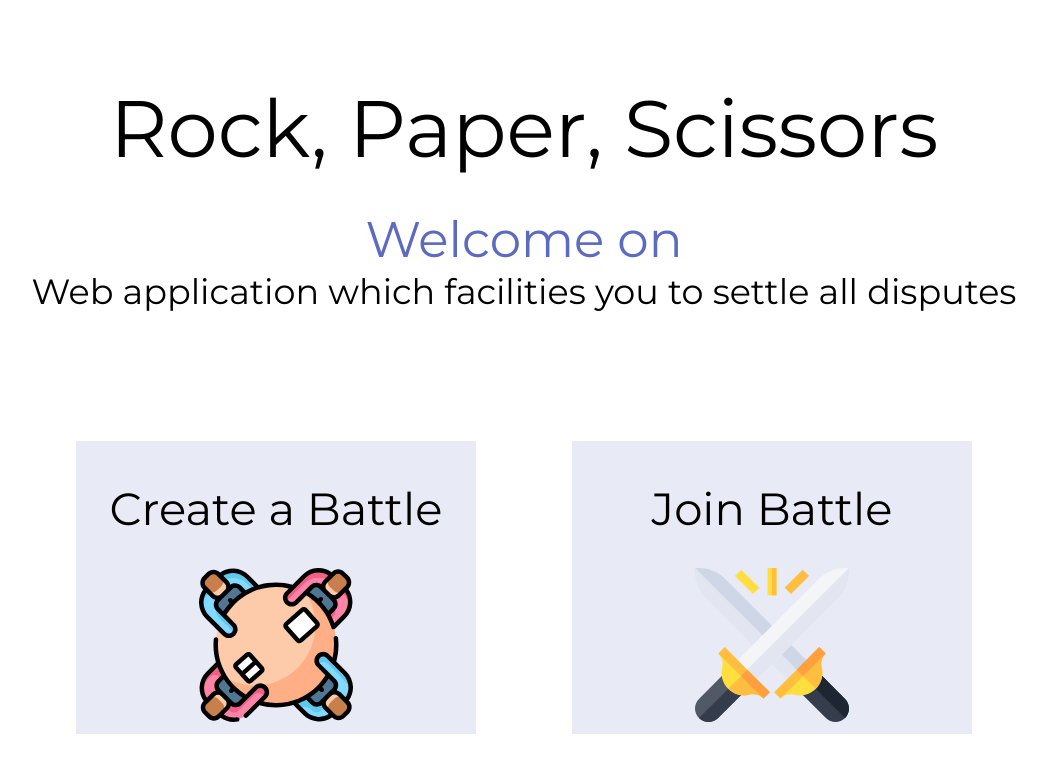
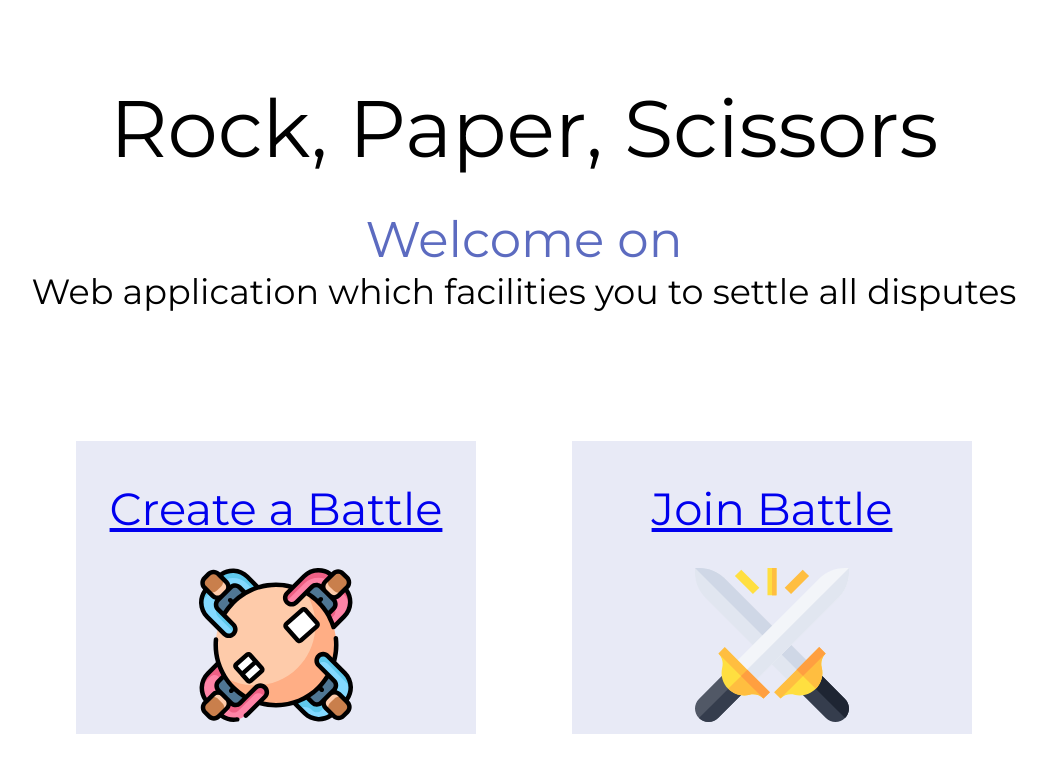
Before and after one commit to szymonbla/Login_system-frontend, a React (Create React App) app: page / in a window 1280 px wide. Shown: the top 772 px of the page, without its empty margins (116-1163 px from the left). Built offline with nearby package versions, Linux system fonts and the light colour scheme.

Commit message:
Add routing

```diff
--- a/src/pages/Createbattle.jsx
+++ b/src/pages/Createbattle.jsx
@@ -0,0 +1,7 @@
+import react from "react";
+
+const Createbattle = () => {
+  return <h1>Create battle</h1>;
+};
+
+export default Createbattle;
--- a/src/pages/HomePage.jsx
+++ b/src/pages/HomePage.jsx
@@ -2,20 +2,40 @@ import React from "react";
 import Headline from "../components/Headline";
 import EnterButton from "../components/EnterButton";
 import images from "../images/images";
+import Createbattle from "../pages/Createbattle";
+import Joinbattle from "../pages/Joinbattle";
+
+import { BrowserRouter as Router, Switch, Route, Link } from "react-router-dom";
 
 const HomePage = () => {
   return (
+    <Router>
+      <Switch>
+        <Route exact path="/">
           <div className="homepage-background-container">
             <div className="homepage-container">
               <div className="row">
                 <Headline />
               </div>
               <div className="homepage-battle">
+                <Link to="/create">
                   <EnterButton imageBattle={images[0].icon} content="Create a Battle" />
+                </Link>
+                <Link to="/join">
                   <EnterButton imageBattle={images[1].icon} content="Join Battle" />
+                </Link>
               </div>
             </div>
           </div>
+        </Route>
+        <Route path="/create">
+          <Createbattle />
+        </Route>
+        <Route path="/join">
+          <Joinbattle />
+        </Route>
+      </Switch>
+    </Router>
   );
 };
 
--- a/src/pages/Joinbattle.jsx
+++ b/src/pages/Joinbattle.jsx
@@ -0,0 +1,7 @@
+import react from "react";
+
+const Joinbattle = () => {
+  return <h1>Join battle</h1>;
+};
+
+export default Joinbattle;
```
Lines whose indentation alone changed are shown as unchanged.
